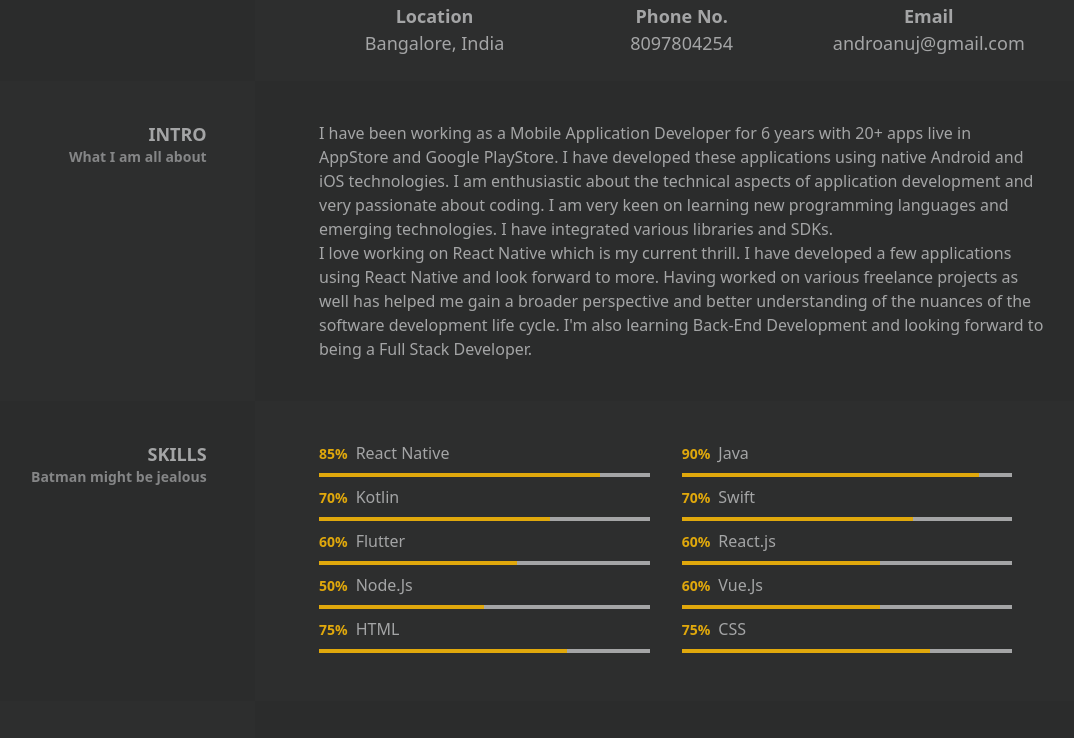
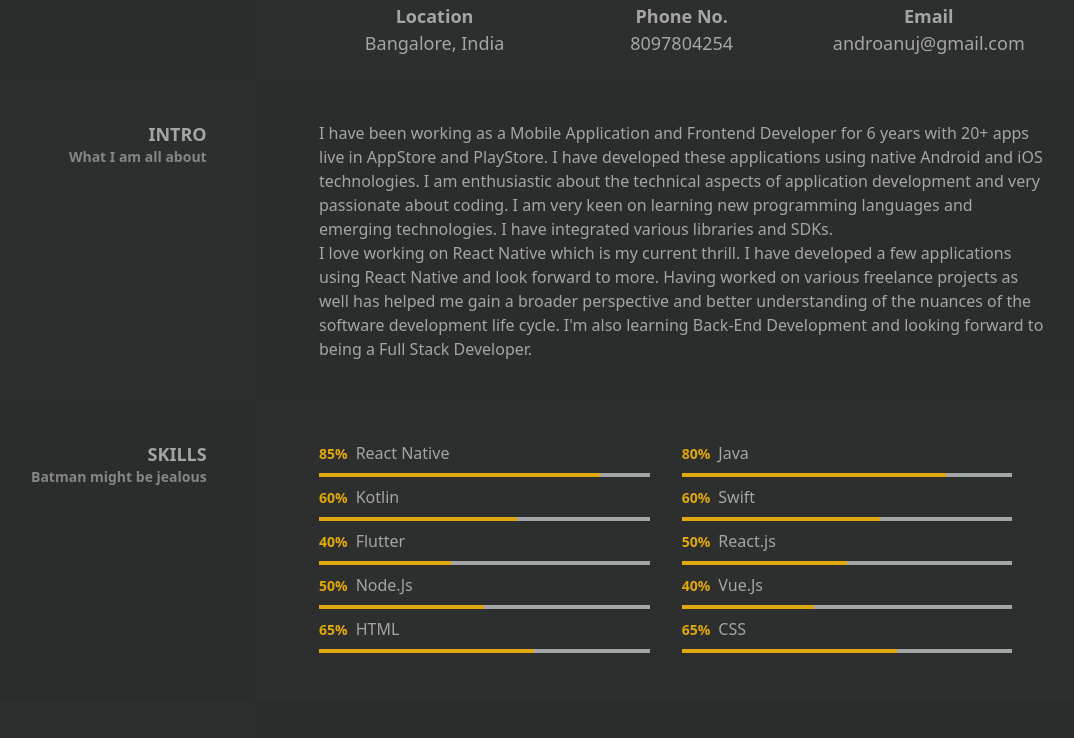
Before and after one commit to anujAnujMody/PortfolioWebsite, a Gatsby site: page / in a window 1280 px wide. Shown: the part 719-1457 px from the top of the page, without its empty margins (172-1246 px from the left). Built offline with nearby package versions, Linux system fonts and the light colour scheme; Gatsby itself is replaced by a stand-in of ours; what @tailwindcss/custom-forms would draw is missing.

Commit message:
bug fixes

```diff
--- a/src/components/contact.js
+++ b/src/components/contact.js
@@ -50,7 +50,7 @@ class Contact extends React.Component {
                 <div className="grid grid-cols-1 md:grid-cols-3 gap-4">
                     <div className="flex flex-col ">
                         <div className="flex items-baseline  leading-tight">
-                            <span className="text-lg xl:text-4xl text-primary mr-2">Bangalore,</span>
+                            <span className="text-lg xl:text-4xl text-secondary-light mr-2">Bangalore,</span>
                             <span className="text-sm xl:text-2xl text-secondary-light">India</span>
                         </div>
                         <span className="text-secondary-light text-md  lg:mt-4">androanuj@gmail.com</span>
@@ -65,7 +65,7 @@ class Contact extends React.Component {
                                 }}></input>
                                 <input type="email" class="my-input form-input flex-1" placeholder="Email" name="email"></input>
                             </div>
-                            <input type="text" class="my-input form-textarea text-left mt-4" placeholder="Query(optional)" name="query" returnKeyType="done"></input>
+                            <input type="text" class="my-input form-textarea text-left mt-4" placeholder="Query (optional)" name="query" returnKeyType="done"></input>
 
                             <div className="mt-4 flex flex-1 justify-end">
                                 <button className="px-10 py-3 bg-primary text-gray-300 rounded-md focus:outline-none focus:shadow-outline lg:hover:bg-yellow-700 text-lg shadow-lg">
--- a/src/components/experience.js
+++ b/src/components/experience.js
@@ -35,7 +35,7 @@ function Experience() {
         company_name: "Megasys India Pvt Ltd",
         position: 'Android Developer',
         place: 'Mumbai, India',
-        info: `WorkIndia is a blue-collar recruitment portal. A platform for candidates and employers to find their perfect matches. The candidates can use our mobile application to apply for the job they would like to do. WorkIndia has two products -  WorkIndia Recruiter and  WorkIndia Jobs. I have developed the app – WorkIndia Recruiter, in React Native. WorkIndia Recruiter is a solution for all recruitment needs. This app helps you find the right staff for your business. Also, I developed a mobile Android app – WorkIndia Jobs, a Job Search Portal for all the Blue and Grey Collar candidates`
+        info: `Megasys is a client centric Software Development, IT consulting and Business Process Outsourcing (BPO) solutions provider. Megasys has executed projects on a wide range of technologies and its current efforts are based around - custom software development, E-learning, Mobile Application, CRM/Business Intelligence, Internet technologies, and Enterprise Application Integration (EAI) solutions.I was involved in all aspects of the Android app life-cycleme from research and planning through deployment and post-launch support.`
     },]
 
 
--- a/src/components/expertise.js
+++ b/src/components/expertise.js
@@ -9,23 +9,23 @@ function Expertise() {
         percentage: '85%'
     }, {
         header: "Java",
-        percentage: '90%'
+        percentage: '80%'
     },
     {
         header: "Kotlin",
-        percentage: '70%'
+        percentage: '60%'
     },
     {
         header: "Swift",
-        percentage: '70%'
+        percentage: '60%'
     },
     {
         header: "Flutter",
-        percentage: '60%'
+        percentage: '40%'
     },
     {
         header: "React.js",
-        percentage: '60%'
+        percentage: '50%'
     },
     {
         header: "Node.Js",
@@ -33,14 +33,14 @@ function Expertise() {
     },
     {
         header: "Vue.Js",
-        percentage: '60%'
+        percentage: '40%'
     },
     {
         header: "HTML",
-        percentage: '75%'
+        percentage: '65%'
     }, {
         header: "CSS",
-        percentage: '75%'
+        percentage: '65%'
     },]
 
     return (
--- a/src/components/intro.js
+++ b/src/components/intro.js
@@ -12,7 +12,7 @@ function Intro() {
             subText={"What I am all about"}>
 
             <div className="text-secondary-light text-left">
-                <span>I have been working as a Mobile Application Developer for 6 years with 20+ apps live in AppStore and Google PlayStore. I have developed these applications using native Android and iOS technologies. I am enthusiastic about the technical aspects of application development and very passionate about coding. I am very keen on learning new programming languages and emerging technologies. I have integrated various libraries and SDKs.<br></br> I love working on React Native which is my current thrill. I have developed a few applications using React Native and look forward to more. Having worked on various freelance projects as well has helped me gain a broader perspective and better understanding of the nuances of the software development life cycle.
+                <span>I have been working as a Mobile Application and Frontend Developer for 6 years with 20+ apps live in AppStore and PlayStore. I have developed these applications using native Android and iOS technologies. I am enthusiastic about the technical aspects of application development and very passionate about coding. I am very keen on learning new programming languages and emerging technologies. I have integrated various libraries and SDKs.<br></br> I love working on React Native which is my current thrill. I have developed a few applications using React Native and look forward to more. Having worked on various freelance projects as well has helped me gain a broader perspective and better understanding of the nuances of the software development life cycle.
 I'm also learning Back-End Development and looking forward to being a Full Stack Developer.</span>
             </div>
 
--- a/src/pages/projects.js
+++ b/src/pages/projects.js
@@ -109,8 +109,8 @@ function Projects(params) {
                     {projects.map(item =>
                         (
                             <a href={item.link} target="_blank" rel="noopener noreferrer">
-                                <div className="bg-socialBg shadow-xl border-gray-400 p-4">
-                                    <div className="flex flex-row mb-2">
+                                <div className="bg-socialBg shadow-xl border-gray-400 p-4 h-full">
+                                    <div className="flex flex-row mb-0">
                                         <img src={item.img} className="w-16 h-16 rounded-md" ></img>
                                         <div className=" flex flex-col ml-3 justify-center">
                                             <span className="text-xs text-primary font-semibold leading-none">{`#${item.platform}`}</span>
```
